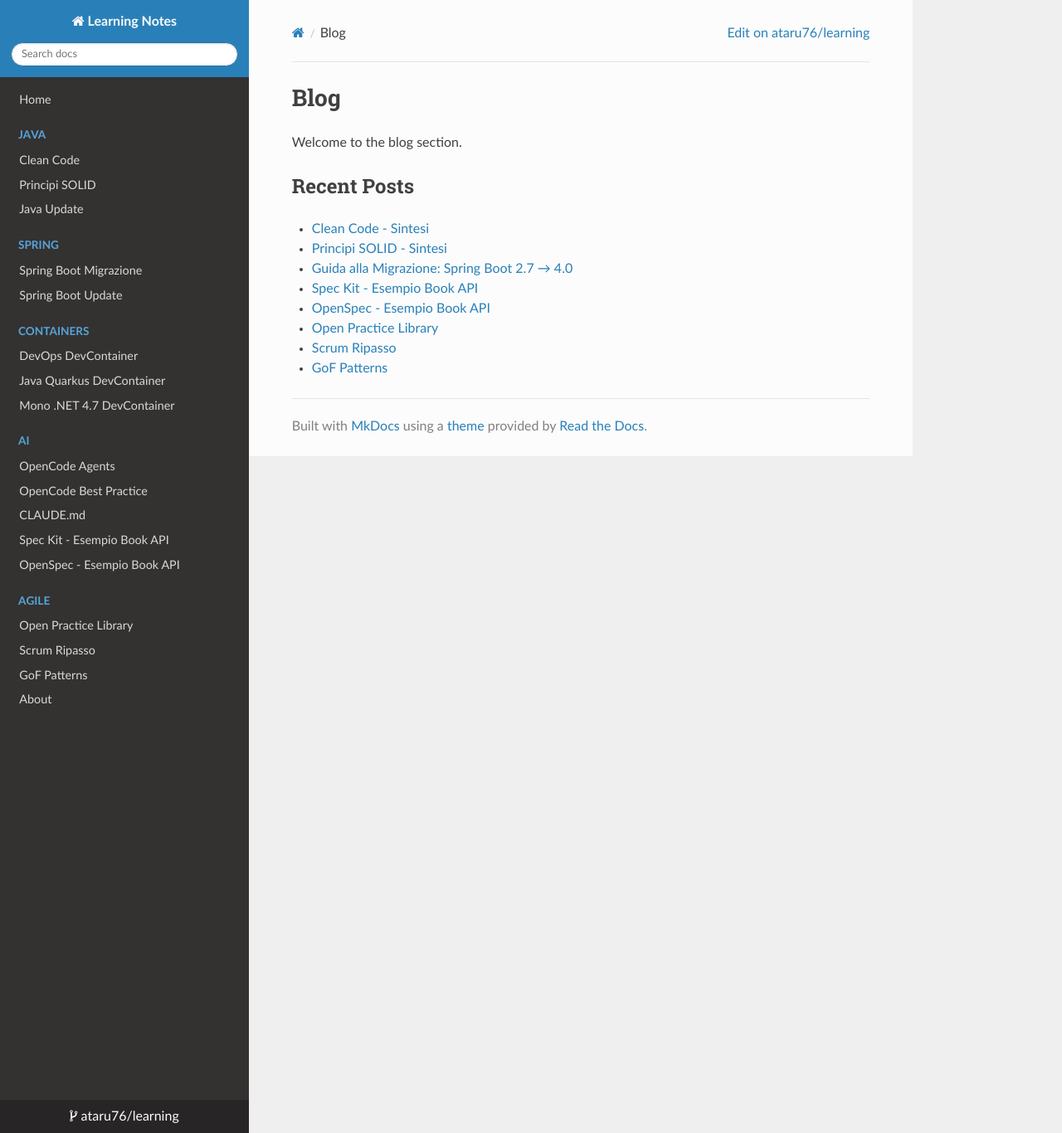
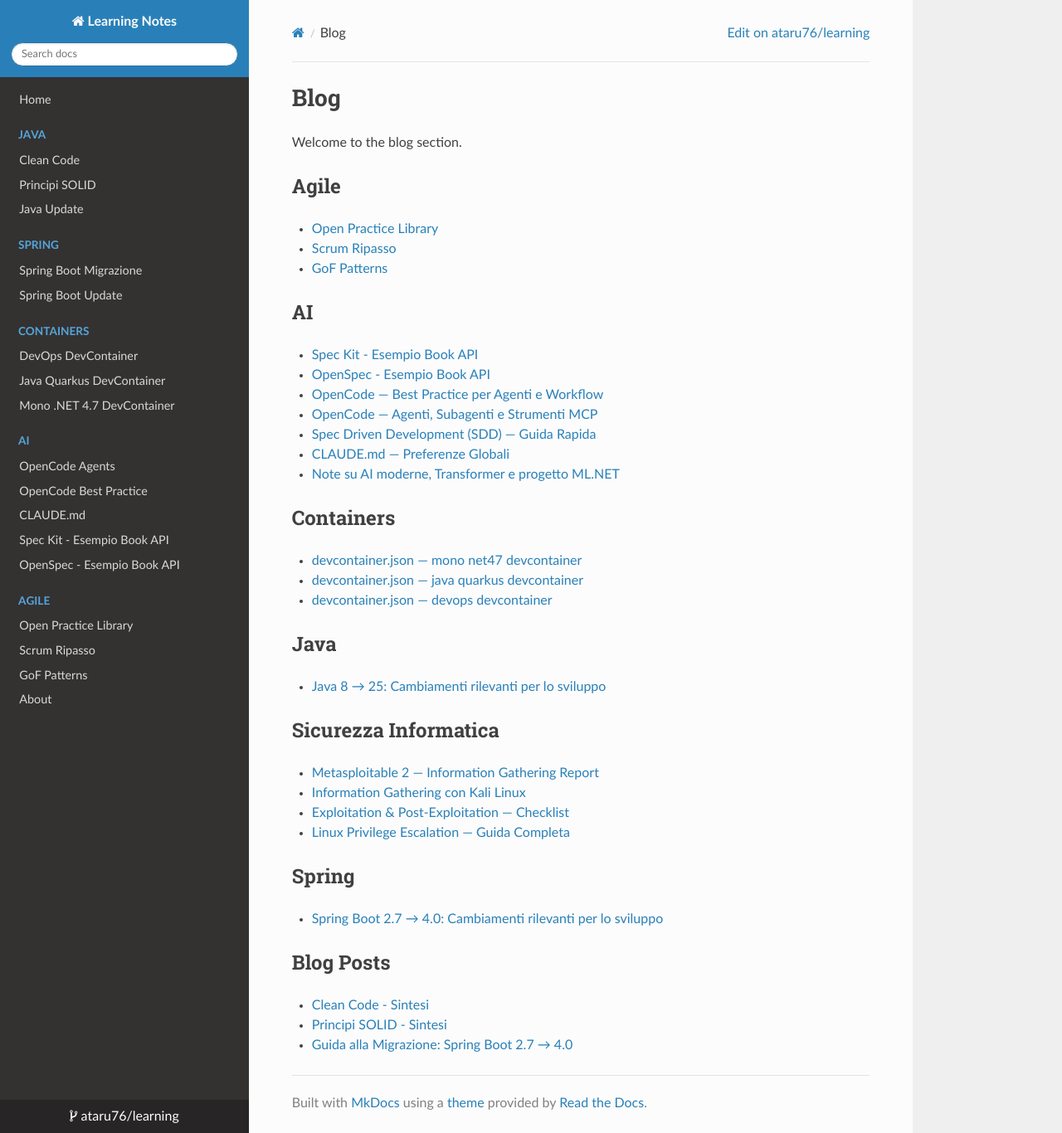
Before and after one commit to emerli/learning, an MkDocs documentation site: the page built from docs/blog/index.md, in a window 1280 px wide and 1366 px high. Shown: the whole window at 83% size. Built offline with MkDocs 1.6.1, drawn with Linux system fonts in a browser that asks for light colours; nearby versions of some CDN libraries.

Commit message:
feat: add missing links to blog index organized by category

```diff
--- a/docs/blog/index.md
+++ b/docs/blog/index.md
@@ -2,13 +2,45 @@
 
 Welcome to the blog section.
 
-## Recent Posts
+## Agile
+
+- [Open Practice Library](../Agile/open-practice-library.md)
+- [Scrum Ripasso](../Agile/scrum-ripasso.md)
+- [GoF Patterns](../Agile/gof-patterns.md)
+
+## AI
+
+- [Spec Kit - Esempio Book API](../AI/spec-kit-esempio-book-api.md)
+- [OpenSpec - Esempio Book API](../AI/openspec-esempio-book-api.md)
+- [OpenCode — Best Practice per Agenti e Workflow](../AI/opencode-best-practice.md)
+- [OpenCode — Agenti, Subagenti e Strumenti MCP](../AI/opencode-agents.md)
+- [Spec Driven Development (SDD) — Guida Rapida](../AI/guida-sdd.md)
+- [CLAUDE.md — Preferenze Globali](../AI/claude-md.md)
+- [Note su AI moderne, Transformer e progetto ML.NET](../AI/ai-transformer-ml.md)
+
+## Containers
+
+- [devcontainer.json — mono net47 devcontainer](../Containers/mono-net47-devcontainer.md)
+- [devcontainer.json — java quarkus devcontainer](../Containers/java-quarkus-devcontainer.md)
+- [devcontainer.json — devops devcontainer](../Containers/devops-devcontainer.md)
+
+## Java
+
+- [Java 8 → 25: Cambiamenti rilevanti per lo sviluppo](../Java/java-update.md)
+
+## Sicurezza Informatica
+
+- [Metasploitable 2 — Information Gathering Report](../SicurezzaInformatica/metasploitable-recon.md)
+- [Information Gathering con Kali Linux](../SicurezzaInformatica/information-gathering-kali.md)
+- [Exploitation & Post-Exploitation — Checklist](../SicurezzaInformatica/exploitation-checklist.md)
+- [Linux Privilege Escalation — Guida Completa](../SicurezzaInformatica/linux-privilege-escalation.md)
+
+## Spring
+
+- [Spring Boot 2.7 → 4.0: Cambiamenti rilevanti per lo sviluppo](../Spring/spring-update.md)
+
+## Blog Posts
 
 - [Clean Code - Sintesi](./posts/clean-code.md)
 - [Principi SOLID - Sintesi](./posts/principi-solid.md)
 - [Guida alla Migrazione: Spring Boot 2.7 → 4.0](./posts/spring-boot-migrazione-2.7-to-4.0.md)
-- [Spec Kit - Esempio Book API](../AI/spec-kit-esempio-book-api.md)
-- [OpenSpec - Esempio Book API](../AI/openspec-esempio-book-api.md)
-- [Open Practice Library](../Agile/open-practice-library.md)
-- [Scrum Ripasso](../Agile/scrum-ripasso.md)
-- [GoF Patterns](../Agile/gof-patterns.md)
```
